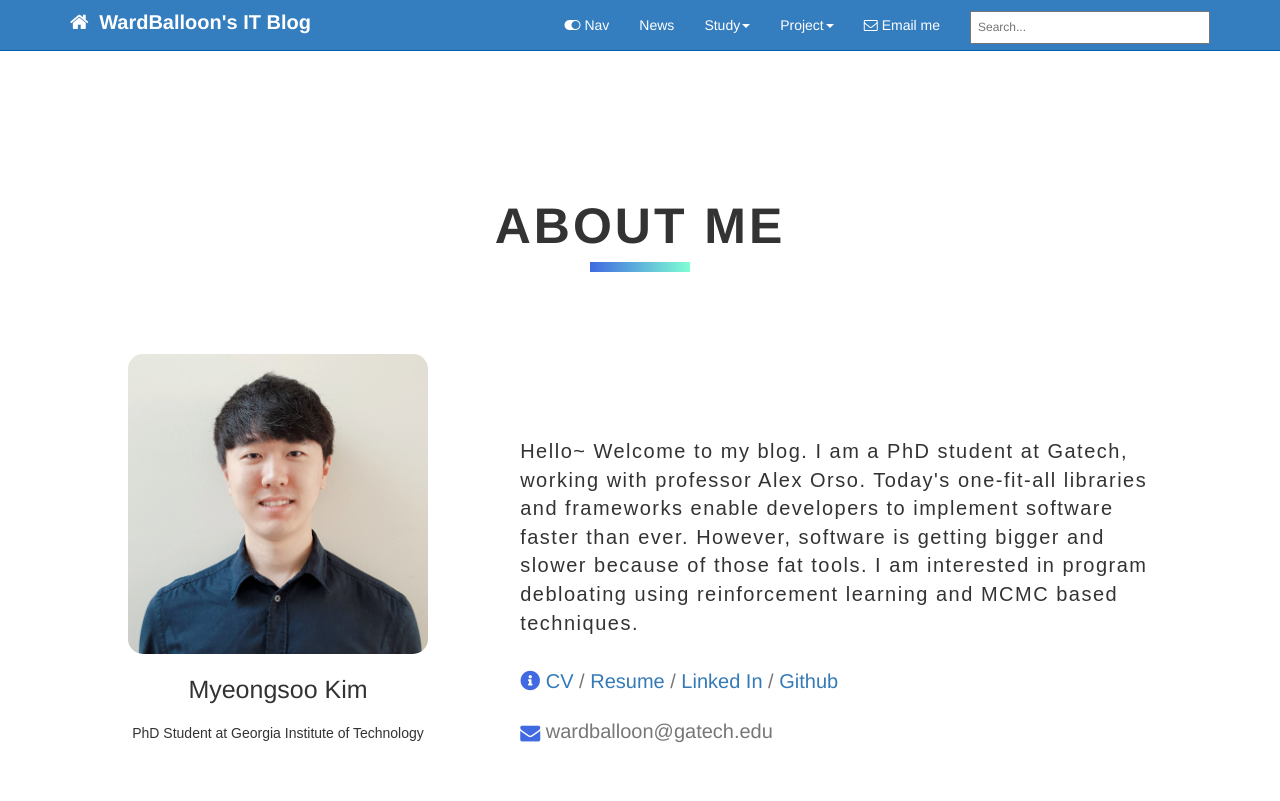
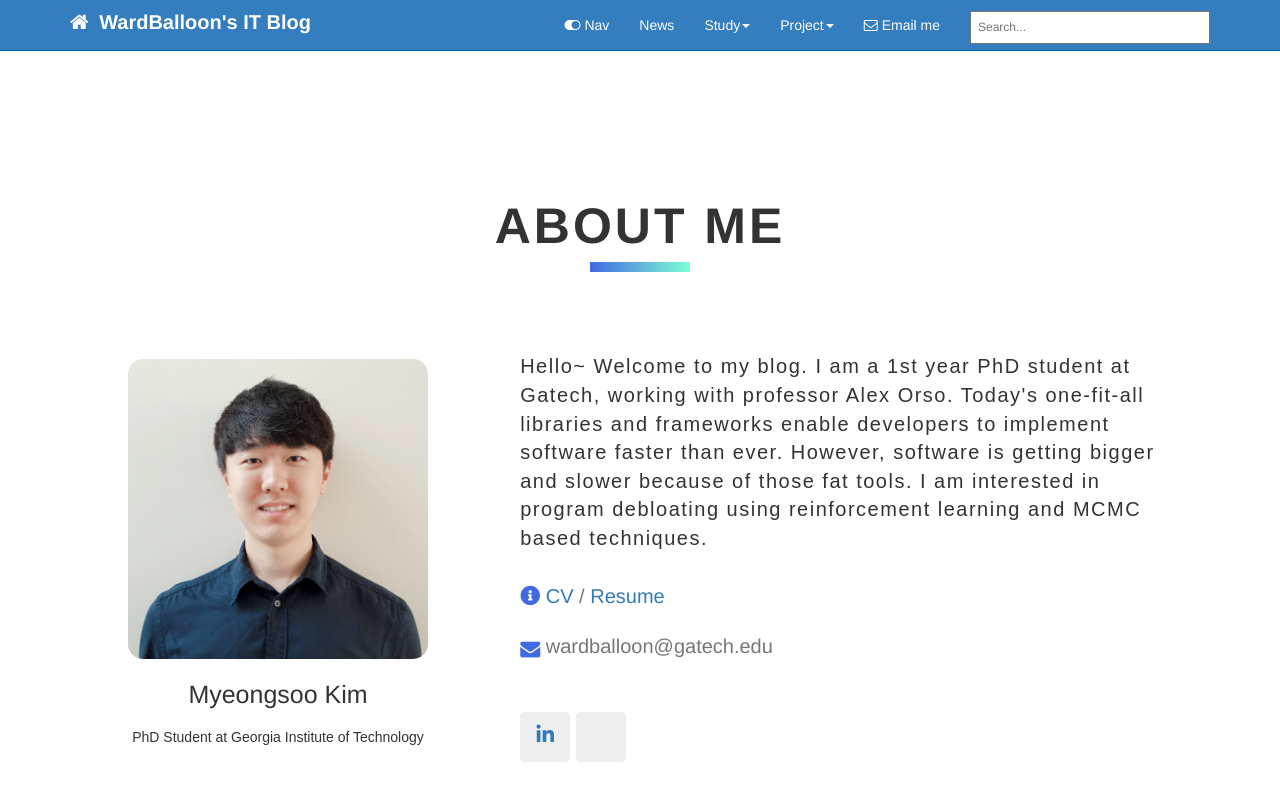
Before and after one commit to codingsoo/codingsoo.github.io1, a Jekyll site: the page built from index.html, in a window 1280 px wide and 900 px high. Shown: the top 801 px of the window. Built offline with Jekyll 4.4.1, drawn with Linux system fonts in a browser that asks for light colours; nearby versions of some CDN libraries; comment, search, counter and statistics services are not loaded.

Commit message:
Update about me

```diff
--- a/index.html
+++ b/index.html
@@ -14,13 +14,14 @@ hide_editme: true
 	<title>Myeongsoo Kim information</title>
 
 	<!-- This prevents JavaScript-related pop-ups in Internet Explorer.-->
+  <!-- Full version source code is available at https://github.com/ryan-chris/inflearn_study/tree/master/MyPortfolio/Portfolio-->
 	<!-- saved from url=(0013)about:internet -->
     <!-- icon - https://fontawesome.com/icons?d=gallery -->
 
 	<!-- user style -->
 	<link rel="stylesheet" href="css/index.css">
-    <link rel="stylesheet" href="https://use.fontawesome.com/releases/v5.8.1/css/all.css" integrity="sha384-50oBUHEmvpQ+1lW4y57PTFmhCaXp0ML5d60M1M7uH2+nqUivzIebhndOJK28anvf" crossorigin="anonymous">
-    <link href="https://cdnjs.cloudflare.com/ajax/libs/font-awesome/4.1.0/css/font-awesome.min.css" rel="stylesheet" type='text/css'>
+  <link rel="stylesheet" href="https://use.fontawesome.com/releases/v5.8.1/css/all.css" integrity="sha384-50oBUHEmvpQ+1lW4y57PTFmhCaXp0ML5d60M1M7uH2+nqUivzIebhndOJK28anvf" crossorigin="anonymous">
+  <link href="https://cdnjs.cloudflare.com/ajax/libs/font-awesome/4.1.0/css/font-awesome.min.css" rel="stylesheet" type='text/css'>
 	<link href='https://fonts.googleapis.com/css?family=PT+Sans:700' rel='stylesheet' type='text/css'>
 
 </head>
@@ -37,12 +38,12 @@ hide_editme: true
 			</div>
 			<div class="text">
 				<div class="intro">
-					Hello~ Welcome to my blog. I am a PhD student at Gatech, working with professor Alex Orso. Today's one-fit-all libraries and frameworks enable developers to implement software faster than ever. However, software is getting bigger and slower because of those fat tools. I am interested in program debloating using reinforcement learning and MCMC based techniques.
+					Hello~ Welcome to my blog. I am a 1st year PhD student at Gatech, working with professor Alex Orso. Today's one-fit-all libraries and frameworks enable developers to implement software faster than ever. However, software is getting bigger and slower because of those fat tools. I am interested in program debloating using reinforcement learning and MCMC based techniques.
 				</div>
 				<ul style="list-style-type: none;">
                     <li>
 						<div class="info">
-							<i class="fas fa-info-circle"></i> <a href="https://drive.google.com/file/d/19DVk2ppGmdnSvHCceh2SRDnOUzfSeF6r" target="_blank">CV</a> / <a href="https://drive.google.com/file/d/1qdmX2PAv_XdQXq-5OTfvLdmL3QNxY22Z" target="_blank">Resume</a> / <a href="https://www.linkedin.com/in/wardballoon" target="_blank">Linked In</a> / <a href="https://github.com/wardballoon" target="_blank">Github</a>
+							<i class="fas fa-info-circle"></i> <a href="https://drive.google.com/file/d/19DVk2ppGmdnSvHCceh2SRDnOUzfSeF6r" target="_blank">CV</a> / <a href="https://drive.google.com/file/d/1qdmX2PAv_XdQXq-5OTfvLdmL3QNxY22Z" target="_blank">Resume</a>
 						</div>
 					</li>
 					<li>
@@ -51,6 +52,14 @@ hide_editme: true
 						</div>
 					</li>
 				</ul>
+        <div class="sns">
+          <a href="https://www.linkedin.com/in/wardballoon" target="_blank">
+						<i class="fab fa-linkedin-in"></i>
+					</a>
+          <a href="https://github.com/wardballoon" target="_blank">
+						<i class="fab fa-github-in"></i>
+					</a>
+				</div>
 			</div>
 		</section>
     <section class="services-area" id="service">
```
